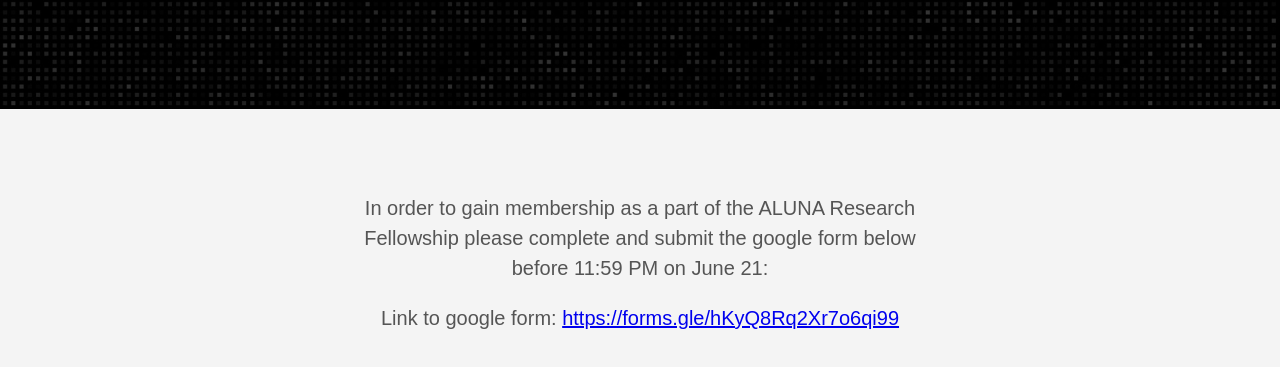
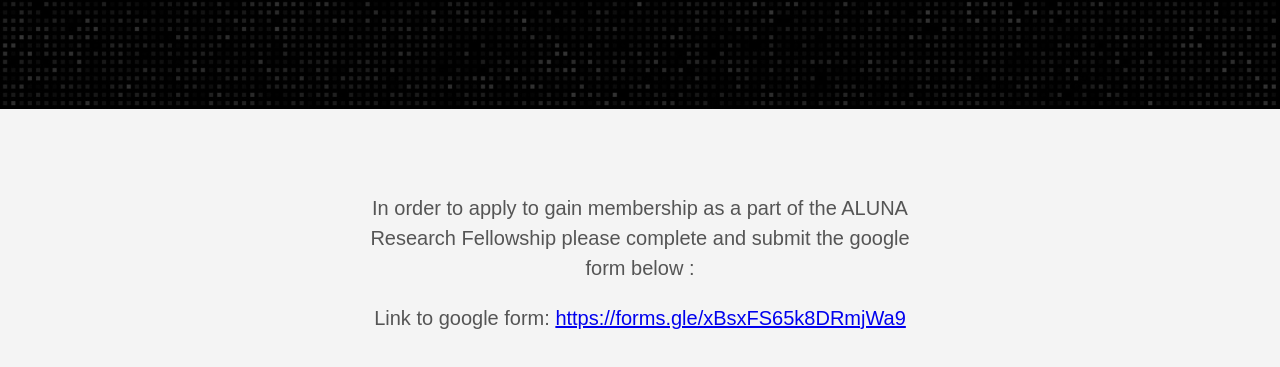
Before and after one commit to kamranmajid41/AlunaWebsite, a plain HTML site: page public/application_page/index.html in a window 1280 px wide. Shown: the part 459-826 px from the top of the page. Drawn offline with Linux system fonts and the light colour scheme.

Commit message:
Update index.html

```diff
--- a/public/application_page/index.html
+++ b/public/application_page/index.html
@@ -136,8 +136,8 @@
     <main class="pb7" role="main">
 
   <article class="pa3 pa4-ns nested-copy-line-height nested-img">
-    <section class="cf ph3 ph5-l pv3 pv4-l f4 tc-l center measure-wide lh-copy mid-gray"><p>In order to gain membership as a part of the ALUNA Research Fellowship please complete and submit the google form below before 11:59 PM on June 21:</p>
-<p>Link to google form: <a href="https://forms.gle/hKyQ8Rq2Xr7o6qi99">https://forms.gle/hKyQ8Rq2Xr7o6qi99</a></p>
+    <section class="cf ph3 ph5-l pv3 pv4-l f4 tc-l center measure-wide lh-copy mid-gray"><p>In order to apply to gain membership as a part of the ALUNA Research Fellowship please complete and submit the google form below :</p>
+<p>Link to google form: <a href="https://forms.gle/xBsxFS65k8DRmjWa9">https://forms.gle/xBsxFS65k8DRmjWa9</a></p>
 </section>
     <section class="flex-ns flex-wrap justify-around mt5">
 
```
